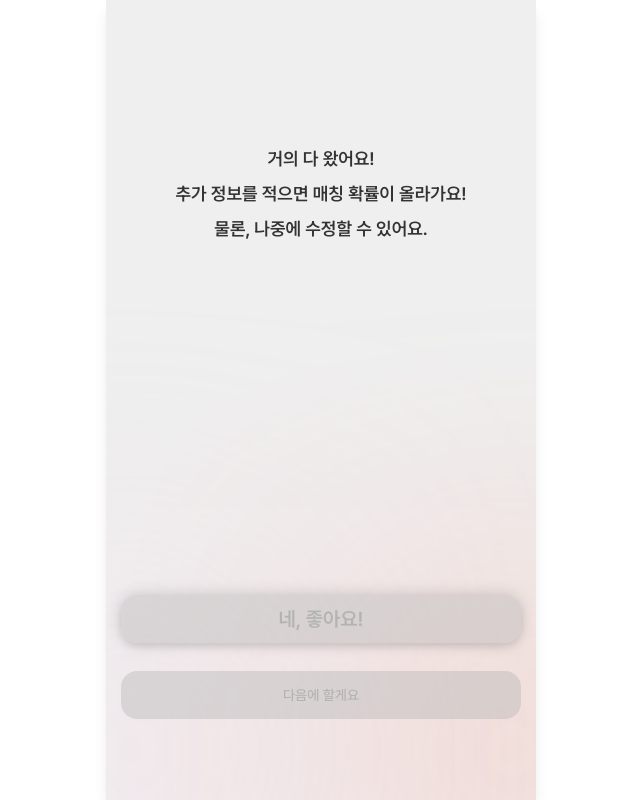
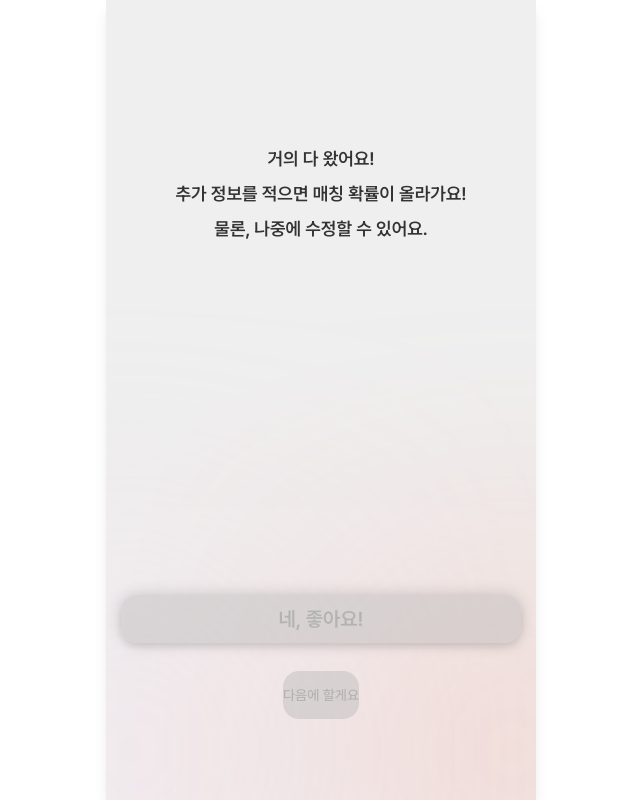
Before and after one commit to COMAtching/COMAtching5_FE, a Next.js app: page /extra-info in a window 1280 px wide. Shown: the whole page, without its empty margins (319-959 px from the left). Built offline with nearby package versions, Linux system fonts and the light colour scheme.

Commit message:
fix: onclick에서 link로 변경

```diff
--- a/app/extra-info/_components/StartExtraInfo.tsx
+++ b/app/extra-info/_components/StartExtraInfo.tsx
@@ -1,5 +1,6 @@
 "use client";
 import Button from "@/components/ui/Button";
+import Link from "next/link";
 import React, { useEffect, useState } from "react";
 import { useRouter } from "next/navigation";
 import { cn } from "@/lib/utils";
@@ -58,14 +59,15 @@ const StartExtraInfo = () => {
       >
         네, 좋아요!
       </Button>
+      <Link href="/profile-image">
         <Button
           disabled={buttonDisabled}
           shadow={false}
           className="typo-14-500 mt-7 border-none bg-transparent text-gray-500"
-        onClick={() => router.push("/profile-image")}
         >
           다음에 할게요
         </Button>
+      </Link>
     </section>
   );
 };
--- a/app/extra-info/detail/_components/ScreenExtraInfoDetail.tsx
+++ b/app/extra-info/detail/_components/ScreenExtraInfoDetail.tsx
@@ -1,5 +1,6 @@
 "use client";
 import React, { useState } from "react";
+import Link from "next/link";
 import { ChevronRight } from "lucide-react";
 import Image from "next/image";
 import Button from "@/components/ui/Button";
@@ -170,6 +171,7 @@ const ScreenExtraInfoDetail = () => {
       >
         다음으로
       </Button>
+      <Link href="/profile-image">
         <Button
           type="button"
           fixed
@@ -177,10 +179,10 @@ const ScreenExtraInfoDetail = () => {
           shadow={false}
           safeArea
           className="typo-14-500 border-none bg-transparent text-gray-500"
-        // TODO: onClick 핸들러 필요시 추가
         >
           다음에 할게요
         </Button>
+      </Link>
     </main>
   );
 };
```
Lines whose indentation alone changed are shown as unchanged.
